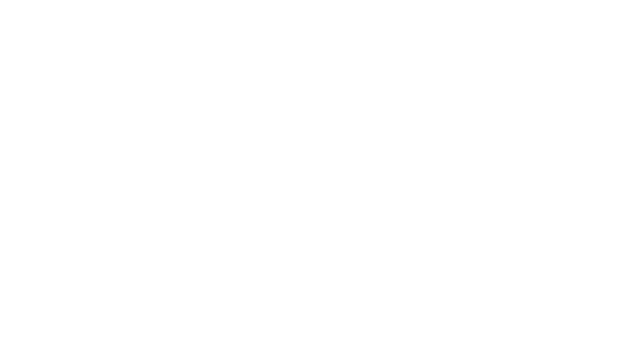
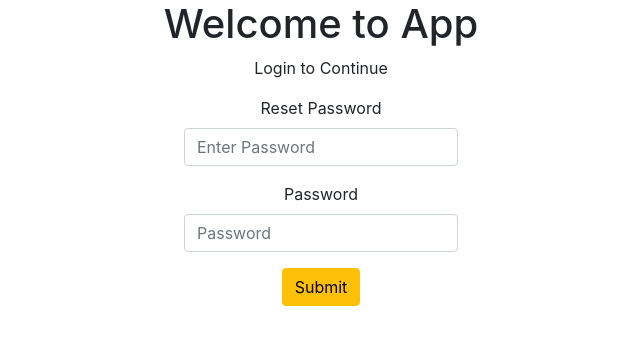
Before and after one commit to saitejakesa/ForgetPassword, a React (Create React App) app: page /users/validate/1/1 in a window 1280 px wide. Before the commit this address had no page. Shown: the top 344 px of the page, without its empty margins (319-959 px from the left). Built offline with nearby package versions, Linux system fonts and the light colour scheme.

Commit message:
Recomitting with edited code

```diff
--- a/src/App.js
+++ b/src/App.js
@@ -4,15 +4,18 @@ import Login from './Pages/Login';
 import Signup from './Pages/Signup';
 import Homepage from './Pages/Homepage';
 import Forgetpassword from './Pages/Forgetpassword';
+import Resetpassword from './Pages/Resetpassword';
 function App() {
   return (
     <div className="App">
+
       <BrowserRouter>
       <Routes>
         <Route path='/' element={<Login/>}/>
         <Route path='/signup' element={<Signup/>}/>
         <Route path='/home' element={<Homepage/>}/>
         <Route path='/forgetpassword' element={<Forgetpassword/>}/>
+        <Route exact path='/users/validate/:id/:token' element={<Resetpassword/>}/>
       </Routes>
       </BrowserRouter>
 
--- a/src/Pages/Login.js
+++ b/src/Pages/Login.js
@@ -33,9 +33,10 @@ function Login() {
       }, 3000);
     }
   };
+
   return (
     <>
-    <div></div>
+    <div>
       <div className="login-wrapper">
         <h1>Welcome to App</h1>
         <p>Login to Continue</p>
@@ -88,6 +89,7 @@ function Login() {
           <></>
         )}
       </div>
+    </div>
     </>
   );
 }
--- /dev/null
+++ b/src/Pages/Resetpassword.js
@@ -0,0 +1,103 @@
+import axios from 'axios'
+import React, { useState } from 'react'
+import {  useNavigate, useParams } from 'react-router-dom'
+import { Form, Button, FormGroup, Input, Label, Spinner } from 'reactstrap'
+import env from '../environment'
+
+function Resetpassword() {
+    let {id,token}=useParams()
+    let [confirmpassword, SetConfirmPassword] = useState("");
+    let [Resetpassword, setResetPassword] = useState("");
+    let [toggle, setToggle] = useState(false);
+    let [message, setMessage] = useState("");
+    let navigate = useNavigate();
+
+
+    let handleSubmit = async () => {
+        setToggle(true);
+        let res = await axios.post(`${env.apiurl}/users/reset-password`, {
+          Resetpassword,
+          id,
+          token,
+          confirmpassword
+        });
+
+    if (res.data.statusCode === 200) {
+      setToggle(false);
+      setMessage(res.data.message);
+      setTimeout(() => {
+        setMessage("");
+      }, 3000);
+      navigate("/")
+    }
+    else{
+      setToggle(false);
+      setMessage(res.data.message);
+      setTimeout(() => {
+        setMessage("");
+      }, 3000);
+    }
+    }
+  return (
+    <div>
+     {/* <form action="">
+     <label for="password" >Password</label>
+     <input type="password" name="password" id="password"/><br>
+     <label for="confirm password" >Confirm Password</label>
+     <input type="password" name="confirm-password" id="confirm-password"/><br>
+     <input type="submit" value="submit"/>
+     </form> */}
+      <div className="login-wrapper">
+        <h1>Welcome to App</h1>
+        <p>Login to Continue</p>
+      </div>
+      <div className="login-main-wrapper">
+        <Form>
+          <FormGroup className="mb-3">
+            <Label>Reset Password</Label>
+            <Input
+              type="password"
+              placeholder="Enter Password"
+              onChange={(e) => setResetPassword(e.target.value)}
+            />
+          </FormGroup>
+
+          <FormGroup className="mb-3">
+            <Label>Password</Label>
+            <Input
+              type="confirmpassword"
+              placeholder="Password"
+              onChange={(e) => SetConfirmPassword(e.target.value)}
+            />
+          </FormGroup>
+
+        <div className="buttonarrange">
+
+                <Button color="warning" onClick={() => handleSubmit()} >
+                  Submit
+                </Button>
+        </div>
+        </Form>
+        {toggle ? <Spinner animation="border" color="primary" /> : <></>}
+        {message ? (
+          <div style={{ color: "red"}}>{message}</div>
+        ) : (
+          <></>
+        )}
+      </div>
+</div>
+  )
+}
+
+
+// // export default Resetpassword
+
+// import React from 'react'
+
+// function Resetpassword() {
+//   return (
+//     <div>Resetpassword</div>
+//   )
+// }
+
+export default Resetpassword
--- a/src/Pages/Signup.js
+++ b/src/Pages/Signup.js
@@ -35,7 +35,7 @@ const Signup = () => {
     <>
       <div className="signup-wrapper">
         <h1>Welcome to Sign Up</h1>
-        <p>Sign Up to Login to your Account</p>
+        <p>Sign Up first to Login to your Account</p>
       </div>
       <div className="signup-main-wrapper">
         <Form>
--- a/src/environment.js
+++ b/src/environment.js
@@ -1,5 +1,5 @@
 const env = {
-    apiurl: "http://localhost:5000"
+    apiurl: "http://localhost:8000"
 }
 
 export default env
```
